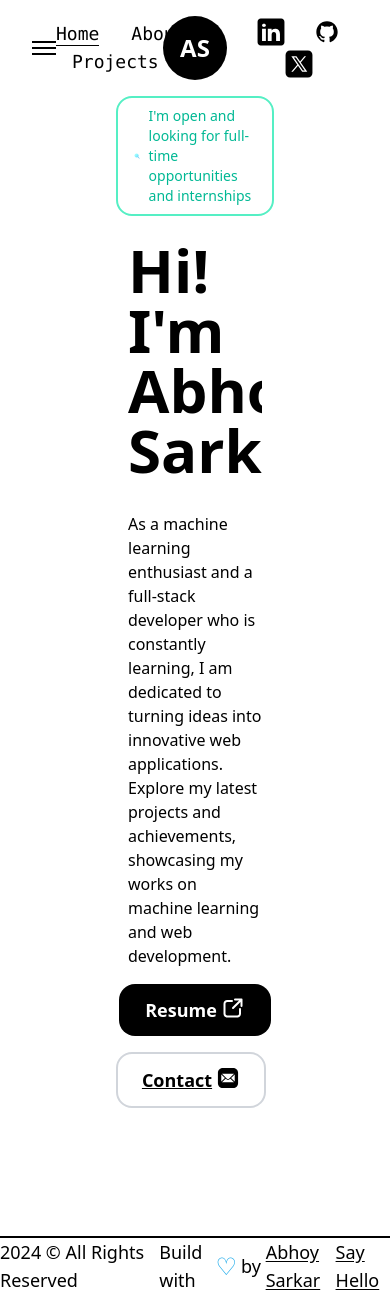
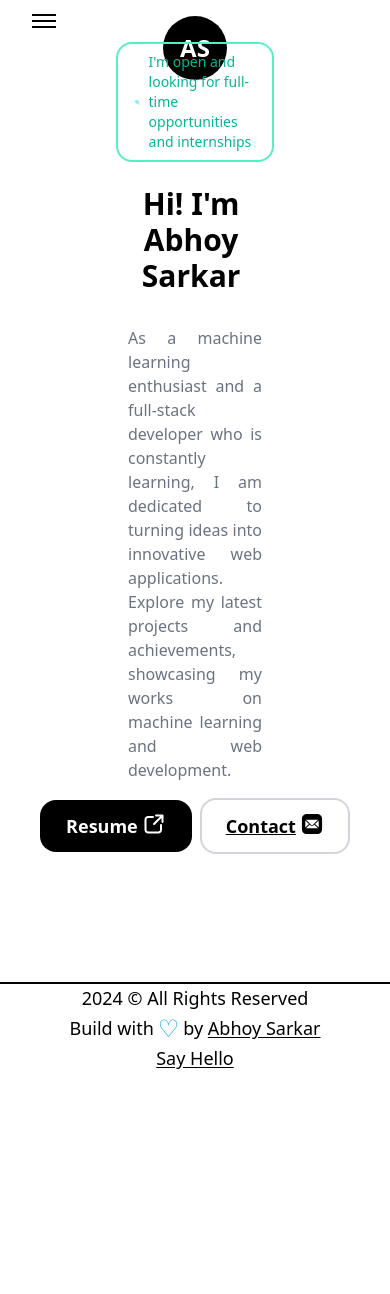
Before and after one commit to abhoy21/my_portfolio, a Next.js app: page / in a window 390 px wide. After the commit the page ends 1072 px from the top, so only its background shows below. Built offline with nearby package versions, Linux system fonts and the light colour scheme.

Commit message:
responsiveness home page corrected

```diff
--- a/app/_components/Footer.tsx
+++ b/app/_components/Footer.tsx
@@ -3,7 +3,7 @@ import Link from "next/link";
 const Footer = () => {
   return (
     <footer className='border-t-2 border-solid border-black font-medium text-lg sm:text-base lg:p-8 sm:p-4'>
-      <div className='flex items-center justify-between md:flex-row sm:flex-col'>
+      <div className='flex items-center justify-between md:flex-row flex-col'>
         <span className='lg:order-1 sm:mb-2'>
           {new Date().getFullYear()} &copy; All Rights Reserved
         </span>
--- a/app/_components/HomePageComponent.tsx
+++ b/app/_components/HomePageComponent.tsx
@@ -37,16 +37,16 @@ const HomePageComponent: React.FC = () => {
 
               <AnimatedText
                 text="Hi! I'm Abhoy Sarkar"
-                className='!text-6xl xl:!text-5xl lg:!text-6xl md:!text-5xl sm:!text-3xl pb-2 text-left'
+                className='lg:!text-6xl md:!text-5xl !text-3xl pb-2 text-center md:text-left '
               />
-              <p className='my-4 text-base font-medium md:text-sm sm:text-xs'>
+              <p className='my-4 text-base font-medium md:text-md sm:text-xs text-justify text-gray-500 md:text-gray-700'>
                 As a machine learning enthusiast and a full-stack developer who
                 is constantly learning, I am dedicated to turning ideas into
                 innovative web applications. Explore my latest projects and
                 achievements, showcasing my works on machine learning and web
                 development.
               </p>
-              <div className='flex flex-col lg:flex-row items-center lg:items-start lg:space-x-4'>
+              <div className='flex md:flex-row items-center md:items-start lg:space-x-4'>
                 <Link
                   href='https://drive.google.com/file/d/1X3IyFbPGfNw6vlDHOxSjYXaq5k2CLGu0/view?usp=sharing'
                   target={"_blank"}
@@ -59,7 +59,7 @@ const HomePageComponent: React.FC = () => {
                 <Link
                   href='mailto:sarkar.ab07@gmail.com'
                   target={"_blank"}
-                  className='flex items-center mt-4 lg:mt-0 ml-0 lg:ml-4 text-lg font-semibold capitalize text-black underline border-2 border-gray-300 border-solid p-3 px-6 rounded-2xl hover:bg-gray-300 hover:text-black hover:border-transparent  md:p-2 md:text-base mx-2'
+                  className='flex items-center lg:mt-0 ml-0 lg:ml-4 text-lg font-semibold capitalize text-black underline border-2 border-gray-300 border-solid p-3 px-6 rounded-2xl hover:bg-gray-300 hover:text-black hover:border-transparent  md:p-2 md:text-base mx-2'
                 >
                   Contact
                   <ContactIcon className='!w-6 ml-1 mb-1' />
--- a/app/_components/Navbar.tsx
+++ b/app/_components/Navbar.tsx
@@ -93,7 +93,7 @@ const NavBar: React.FC = () => {
         ></span>
       </button>
 
-      <div className='w-full flex justify-between items-center lg:flex'>
+      <div className='w-full hidden justify-between items-center lg:flex'>
         <nav className='font-mono text-lg'>
           <CustomLink href='/' title='Home' className='mr-4' />
           <CustomLink href='/about' title='About' className='mx-4' />
@@ -140,7 +140,7 @@ const NavBar: React.FC = () => {
         <motion.div
           initial={{ scale: 0, opacity: 0 }}
           animate={{ scale: 1, opacity: 1 }}
-          className='min-w-[70vw] flex flex-col justify-between items-center fixed top-1/2 left-1/2 -translate-x-1/2 -translate-y-1/2 z-30 bg-gray-800/90 rounded-lg backdrop-blur-md py-8'
+          className='min-w-[50vw] flex flex-col justify-between items-center fixed top-10 left-20 -translate-x-1/2 -translate-y-1/2 z-30 bg-gray-800/90 rounded-2xl backdrop-blur-md py-8'
         >
           <nav className='flex flex-col items-center justify-center'>
             <CustomMobileLink href='/' title='Home' toggle={handleClick} />
@@ -154,11 +154,11 @@ const NavBar: React.FC = () => {
               title='Projects'
               toggle={handleClick}
             />
-            <CustomMobileLink
+            {/* <CustomMobileLink
               href='/achievements'
               title='Achievements'
               toggle={handleClick}
-            />
+            /> */}
           </nav>
 
           <nav className='flex items-center justify-center flex-wrap mt-4'>
```
